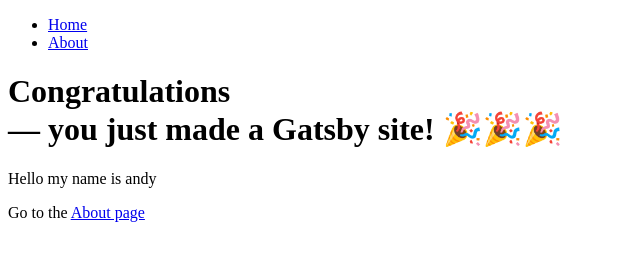
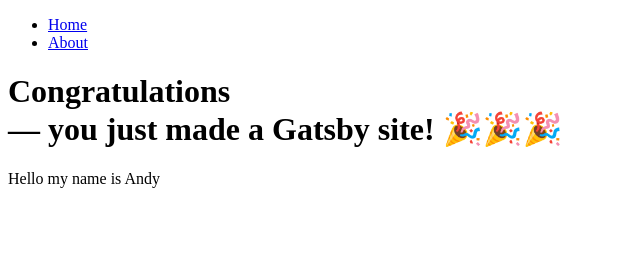
Before and after one commit to tylrandy/gatsby-conf-test, a Gatsby site: page / in a window 1280 px wide. Shown: the whole page, without its empty margins (0-640 px from the left). Built offline with nearby package versions, Linux system fonts and the light colour scheme; Gatsby itself is replaced by a stand-in of ours.

Commit message:
remove secondary about link

```diff
--- a/src/pages/index.js
+++ b/src/pages/index.js
@@ -26,8 +26,7 @@
           🎉🎉🎉
         </span>
       </h1>
-      <p>Hello my name is andy</p>
-      <p>Go to the <Link to='/about'>About page</Link></p>
+      <p>Hello my name is Andy</p>
     </main>
   )
 }
```
